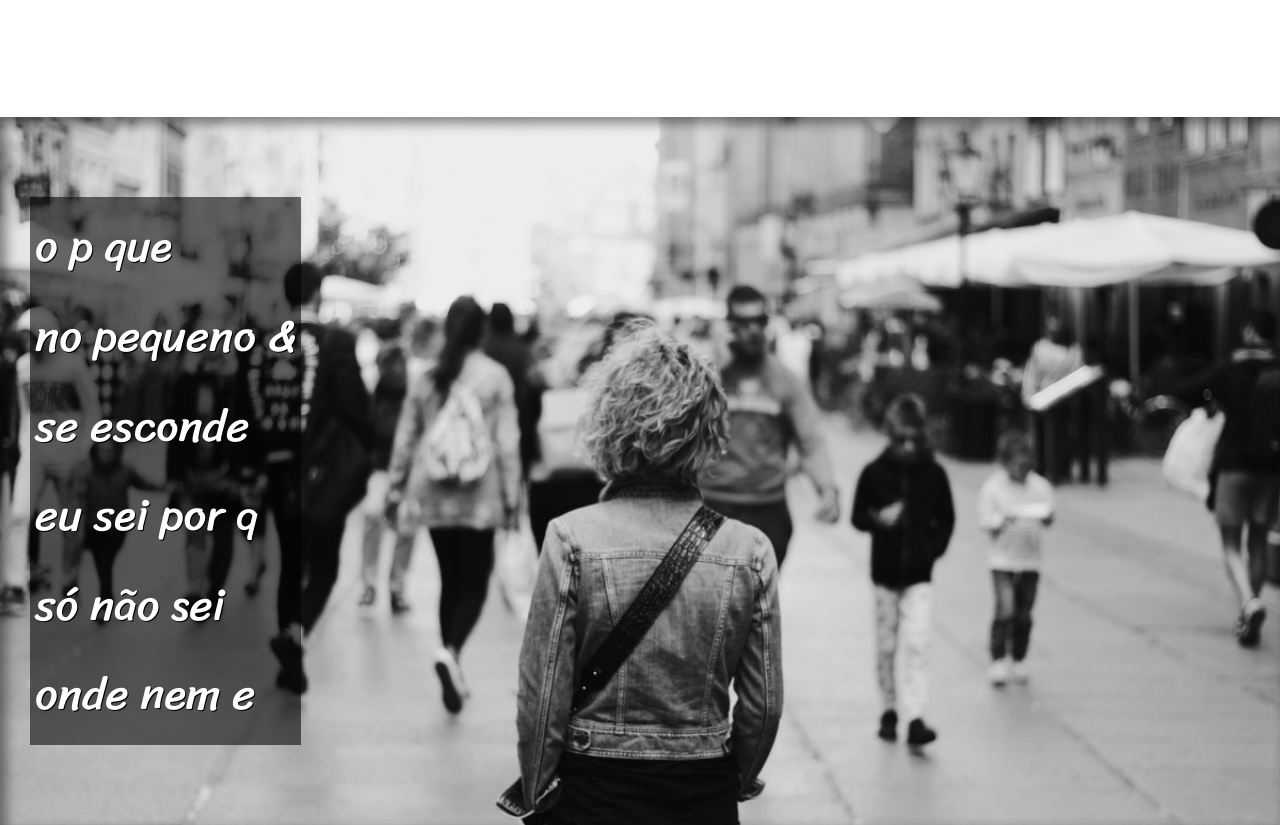
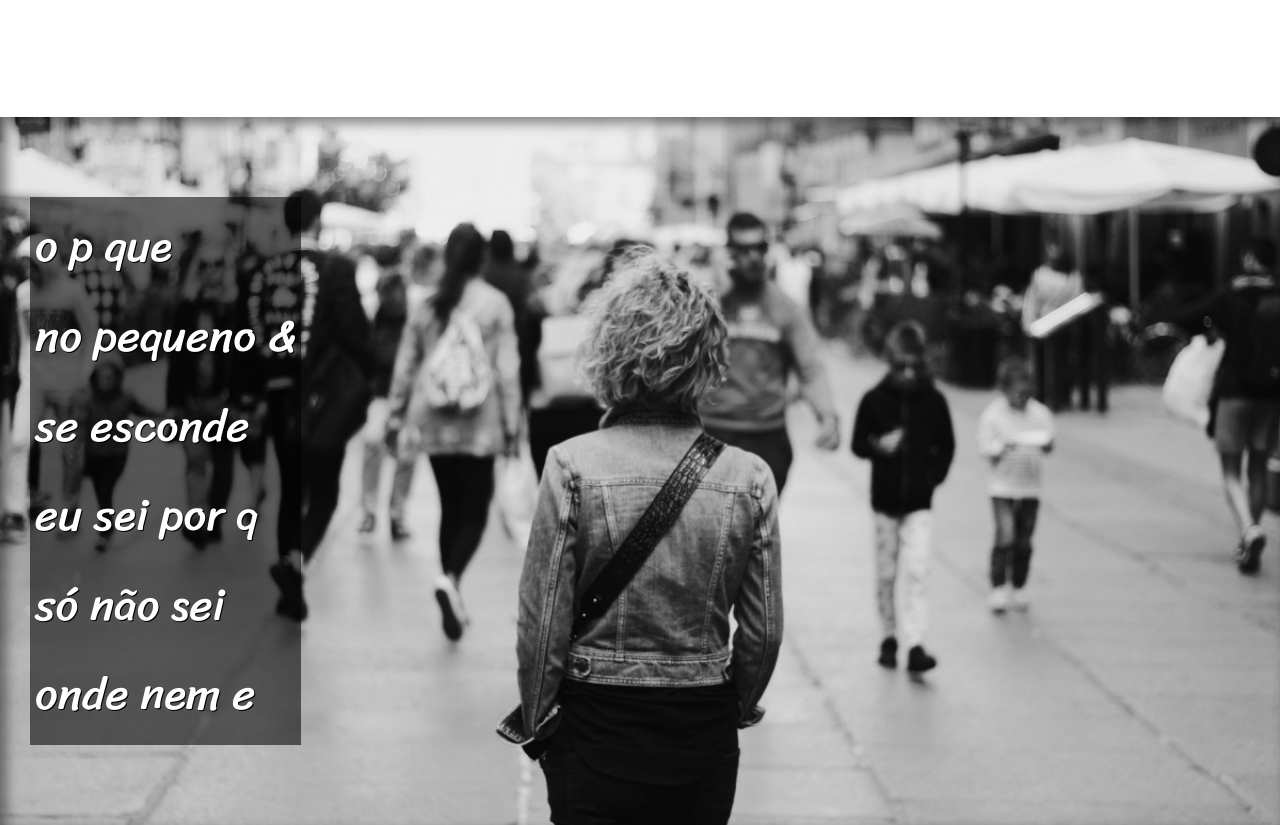
Before and after one commit to Jonalbertb/contranarciso, a plain HTML site: page index.html in a window 1280 px wide. Shown: the part 2554-3379 px from the top of the page. Drawn offline with Linux system fonts and the light colour scheme.

Commit message:
Update style.css

```diff
--- a/estilo/style.css
+++ b/estilo/style.css
@@ -87,7 +87,7 @@ section.imagem > p {
     display: inline-block;
     padding: 5px;
     text-shadow: 1px 1px 0px black;
-    background-size: cover;
+
 }
 
 section#img01{
@@ -98,11 +98,12 @@ section#img01{
 
 section#img02{
     background-image: url("../imagens/cidade.jpg");
-
+   background-position: right   center;
 }
 
 section#img04{
     background-image:url(../imagens/cafe.jpg) ;
+    background-position: right   center;
 }
 
 footer {
```
